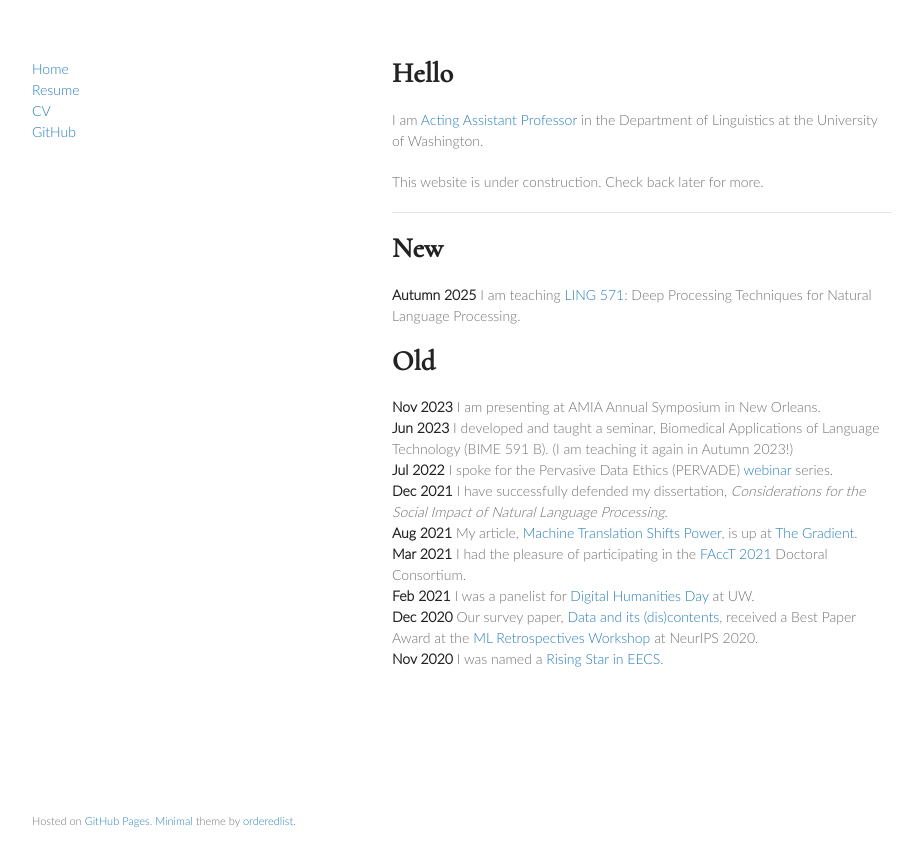
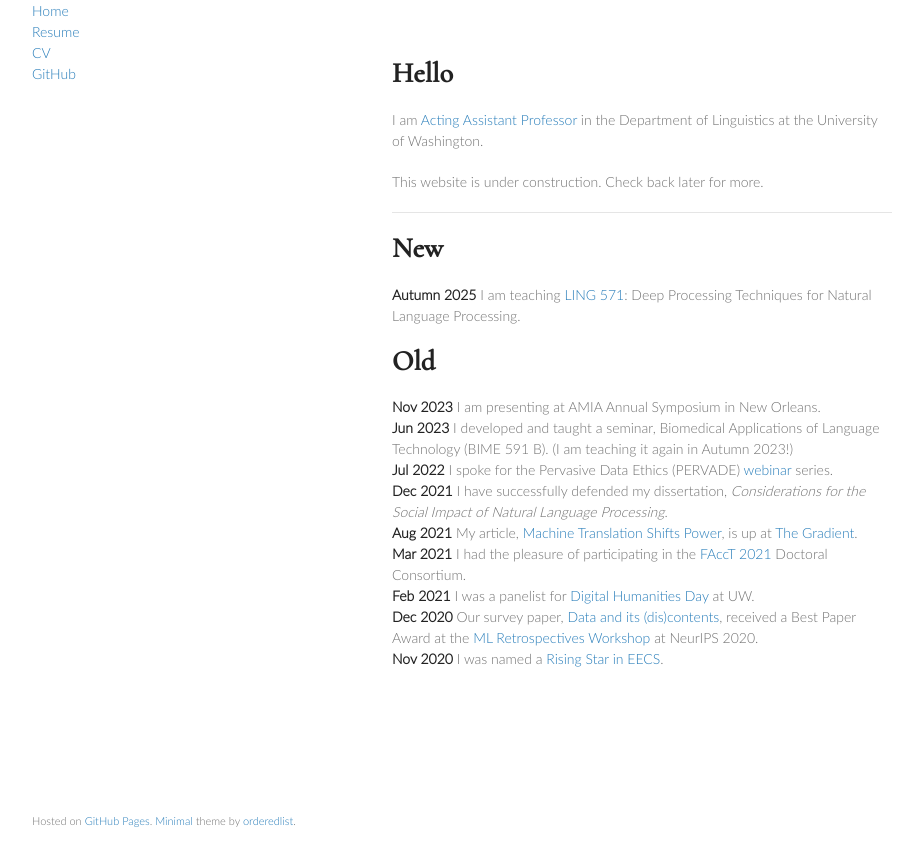
Before and after one commit to amandalynne/amandalynne.github.io, a Jekyll site: the page built from index.md, in a window 1280 px wide. Shown: the top 866 px of the page, without its empty margins (178-1088 px from the left). Built offline with Jekyll 4.4.1, drawn with Linux system fonts in a browser that asks for light colours; our own code applies the rules of GitHub Pages for plain Markdown files.

Commit message:
Update jekyll-theme-minimal.scss to keep header at top?

```diff
--- a/_sass/jekyll-theme-minimal.scss
+++ b/_sass/jekyll-theme-minimal.scss
@@ -116,8 +116,9 @@ img {
 }
 
 header {
-  width:270px;
+  width:100%;
   float:left;
+  top: 0;
   position:fixed;
   -webkit-font-smoothing:subpixel-antialiased;
 }
```
